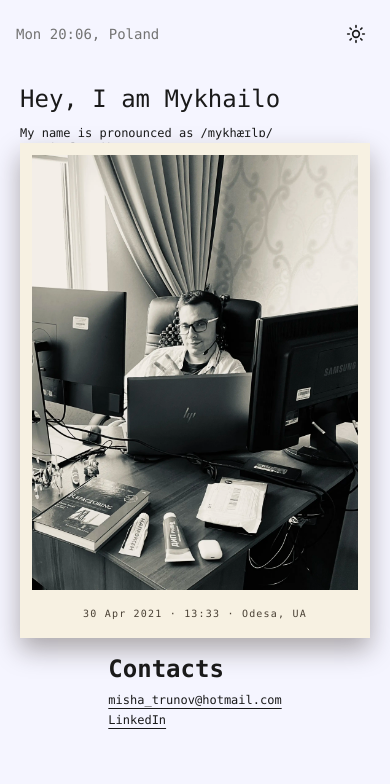
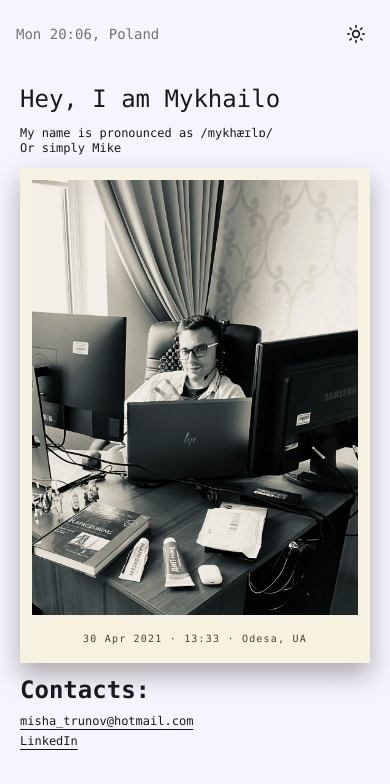
Before and after one commit to LazyMisha/mike-landing, a Next.js app: page / in a window 390 px wide. Shown: the top 784 px of the page. Built offline with nearby package versions, Linux system fonts and the light colour scheme.

Commit message:
fix: update Contact section formatting and spacing for consistency

```diff
--- a/src/components/Contact.tsx
+++ b/src/components/Contact.tsx
@@ -4,7 +4,7 @@ export function Contact() {
   return (
     <div>
       <p className="text-2xl leading-tight sm:text-3xl md:text-2xl lg:text-3xl font-bold">
-        Contacts
+        Contacts:
       </p>
       <div className="mt-2 flex flex-col gap-1">
         {personalInfo.email && (
--- a/src/components/Hero.tsx
+++ b/src/components/Hero.tsx
@@ -19,24 +19,24 @@ export function Hero() {
           {pronunciationLine2}
         </p>
       </div>
-      <div className="mt-3 flex min-h-0 flex-1 flex-row items-stretch justify-between md:mt-0 md:gap-5">
+      <div className="mt-3 flex min-h-0 flex-1 flex-col items-stretch justify-between md:flex-row md:mt-0 md:gap-5">
         <div className="hidden h-full shrink-0 flex-col items-start justify-start md:flex">
           <h1 className="hidden text-left text-3xl leading-tight md:block lg:text-4xl">
             Hey,
             <br />
             I am {name}
           </h1>
-          <p className="hidden pt-2 text-left text-s leading-tight md:block">
+          <p className="hidden mt-3 text-left text-s leading-tight md:block">
             {pronunciationLine1}
             <br />
             {pronunciationLine2}
           </p>
           {/* Desktop: Contact under pronunciation */}
-          <div className="hidden md:block mt-4">
+          <div className="hidden md:block mt-3">
             <Contact />
           </div>
         </div>
-        <div className="flex h-full w-full flex-col items-center justify-center md:w-auto md:justify-start">
+        <div className="flex h-full w-full items-center justify-center md:w-auto md:justify-start">
           <PolaroidFrame caption={photoMeta}>
             <Image
               src="/images/image.webp"
@@ -46,10 +46,10 @@ export function Hero() {
               className="h-full w-auto object-cover"
             />
           </PolaroidFrame>
-          {/* Mobile: Contact under photo */}
-          <div className="md:hidden mt-4">
-            <Contact />
-          </div>
+        </div>
+        {/* Mobile: Contact under photo */}
+        <div className="md:hidden mt-3">
+          <Contact />
         </div>
       </div>
     </section>
```
